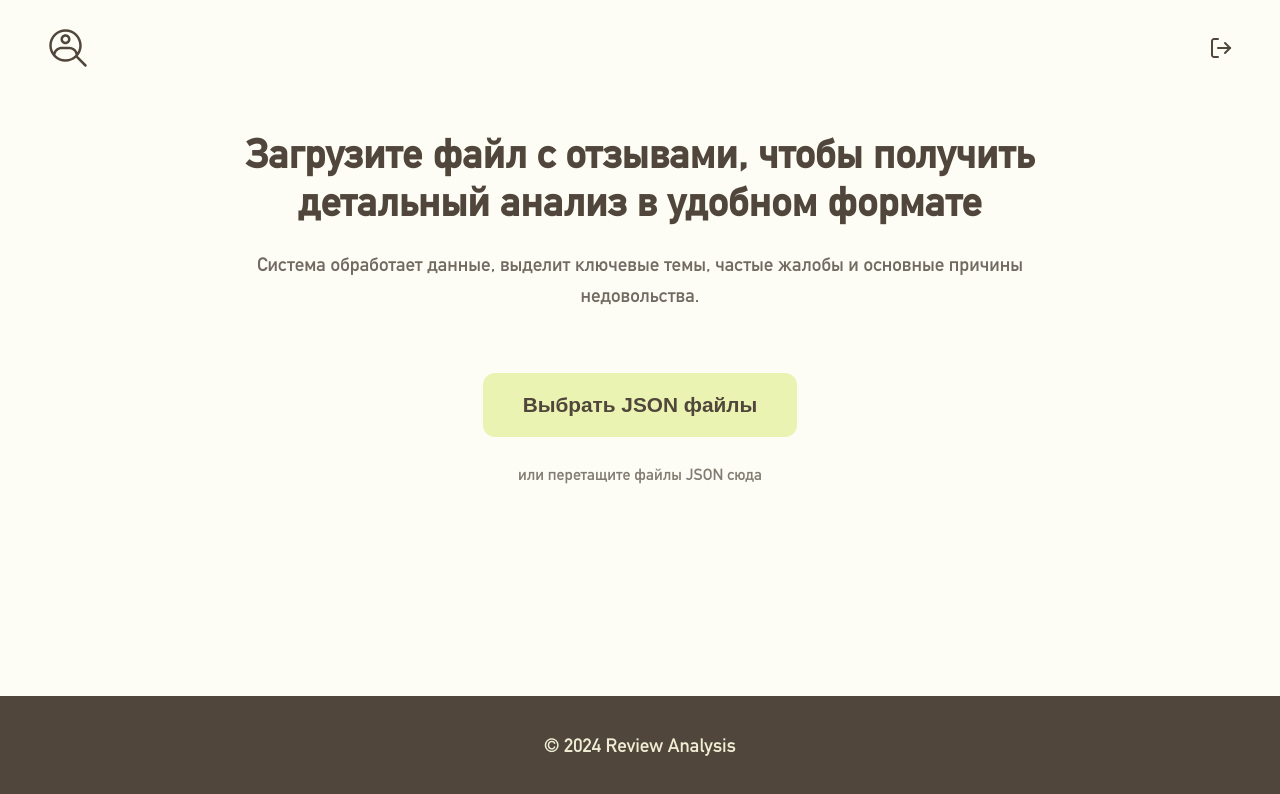
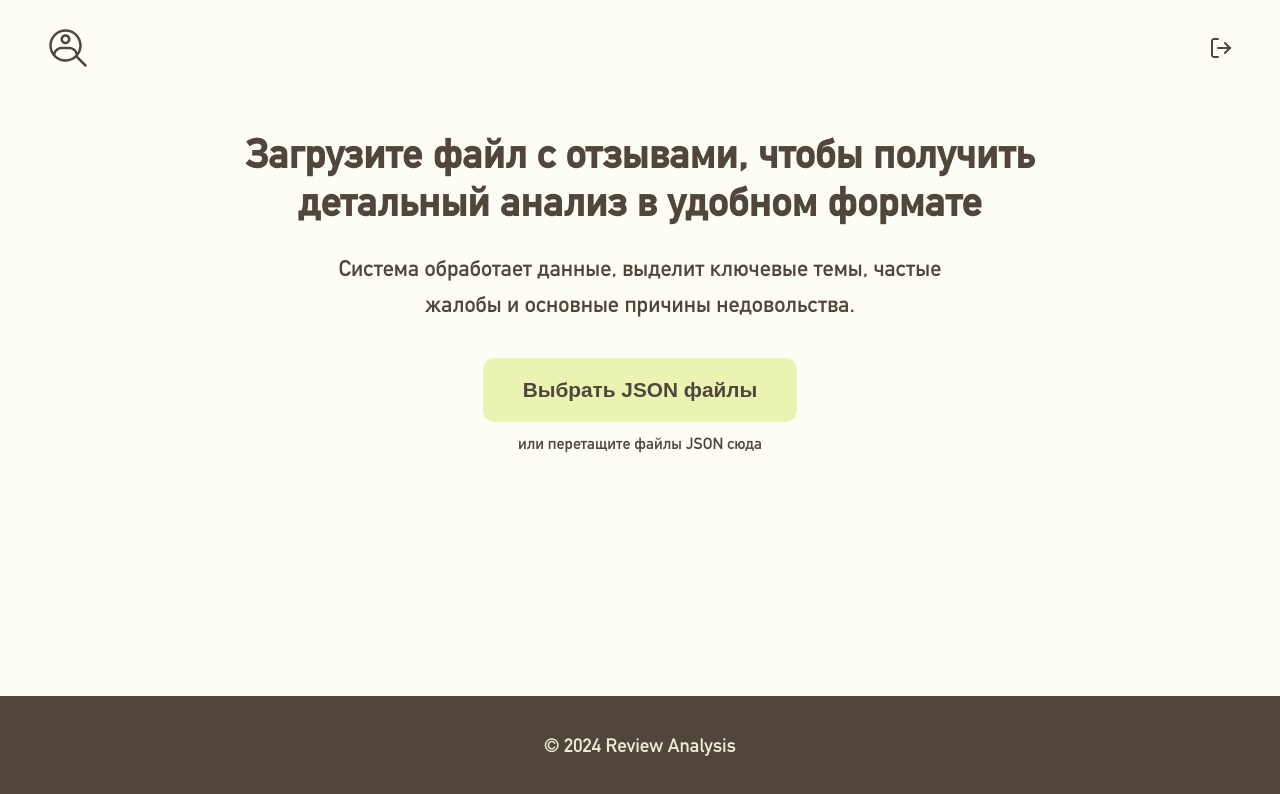
Before and after one commit to HasanovTimur9/review-analysis, a React (Vite) app in the folder frontend/frontend-review-analysis/: page / in a window 1280 px wide. Both pictures are taken after typing "Sample", "Sample" into the empty fields and a click on the button "Войти". Shown: the top 794 px of the page. Built offline with nearby package versions, Linux system fonts and the light colour scheme.

Commit message:
оформление области отображения файлов + заголовок и подзаголовок

```diff
--- a/frontend/frontend-review-analysis/src/styles/DashboardPage.css
+++ b/frontend/frontend-review-analysis/src/styles/DashboardPage.css
@@ -29,7 +29,6 @@
     align-items: center;
 }
 
-.home-button,
 .logout-button {
     background: none;
     border: none;
@@ -42,7 +41,6 @@
     justify-content: center;
 }
 
-.home-button:hover,
 .logout-button:hover {
     background: rgba(80, 70, 60, 0.1);
     transform: scale(1.1);
@@ -68,11 +66,13 @@
 }
 
 .dashboard-subtitle {
-    font-size: 1.2rem;
+    font-size: 1.4rem;
+    max-width: 40rem;
+    margin-left: auto;
+    margin-right: auto;
     color: var(--color-brown);
-    margin-bottom: 3.75rem;
+    margin-bottom: 2rem;
     line-height: 1.6;
-    opacity: 0.8;
 }
 
 /* Исходное состояние - только кнопка */
@@ -103,7 +103,7 @@
 .upload-hint {
     color: var(--color-brown);
     font-size: 1rem;
-    opacity: 0.7;
+    margin: 0;
 }
 
 /* Секция загрузки - появляется только после нажатия кнопки */
@@ -113,17 +113,17 @@
     border: 2px solid var(--color-brown);
     border-radius: 1rem;
     padding: 1.875rem;
+    min-height: 6rem;
     transition: all 0.3s ease;
     overflow: visible;
-    min-height: 21.875rem;
     display: flex;
     align-items: center;
     justify-content: center;
 }
 
 .upload-section.dragging {
-    border-color: var(--color-green);
-    background: rgba(80, 70, 60, 0.05);
+    background: var(--color-beige);
+    border: 2px solid var(--color-brown);
 }
 
 /* Область после выбора файлов */
@@ -136,11 +136,10 @@
     background: var(--color-white);
     border: 0.2rem dashed var(--color-brown);
     border-radius: 0.75rem;
-    min-height: 21.875rem;
+    min-height: 4.125rem;
     display: flex;
     align-items: flex-start;
     justify-content: flex-start;
-    max-height: 21.9rem;
     overflow-y: auto;
     overflow-x: hidden;
     position: relative;
```
